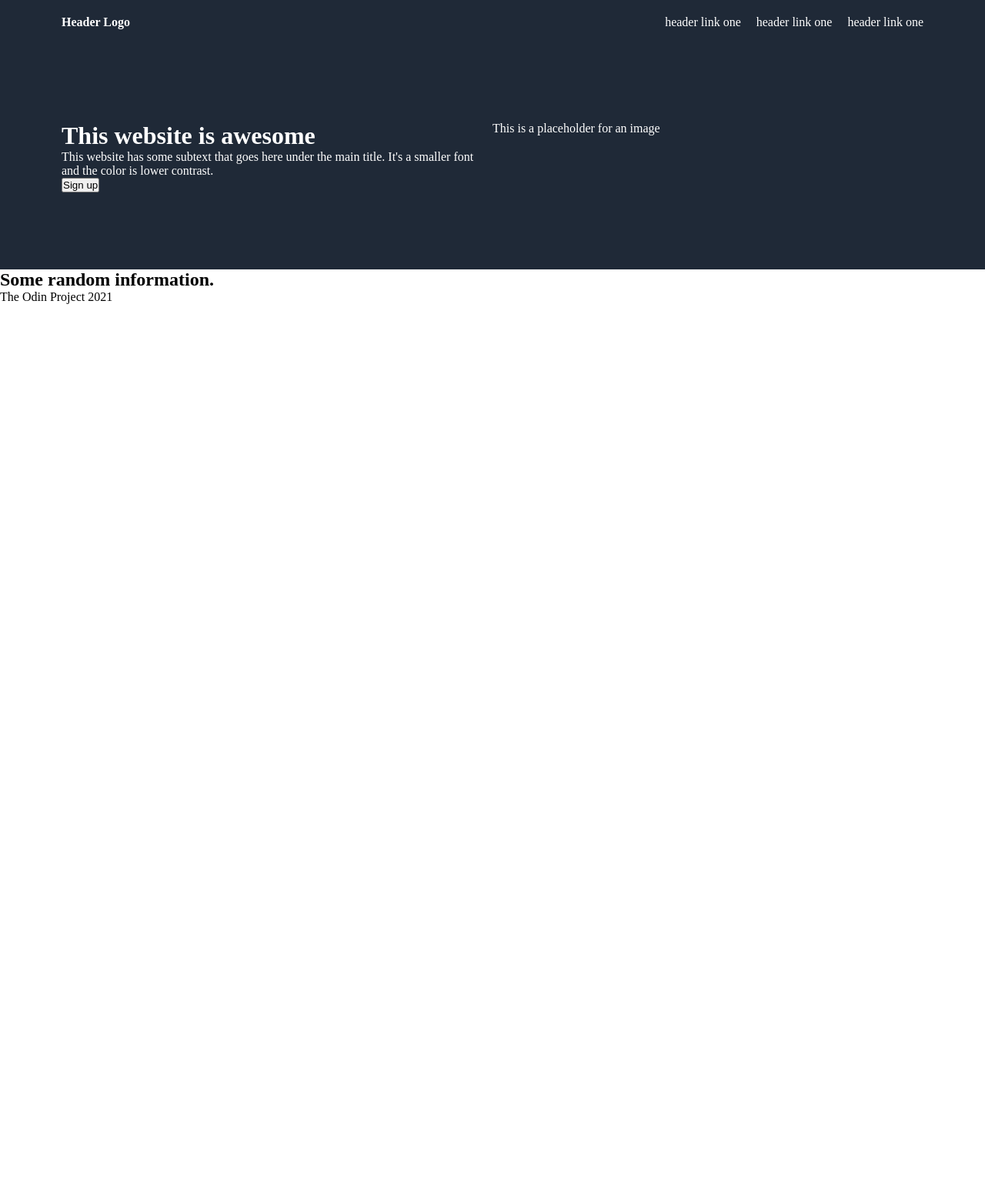
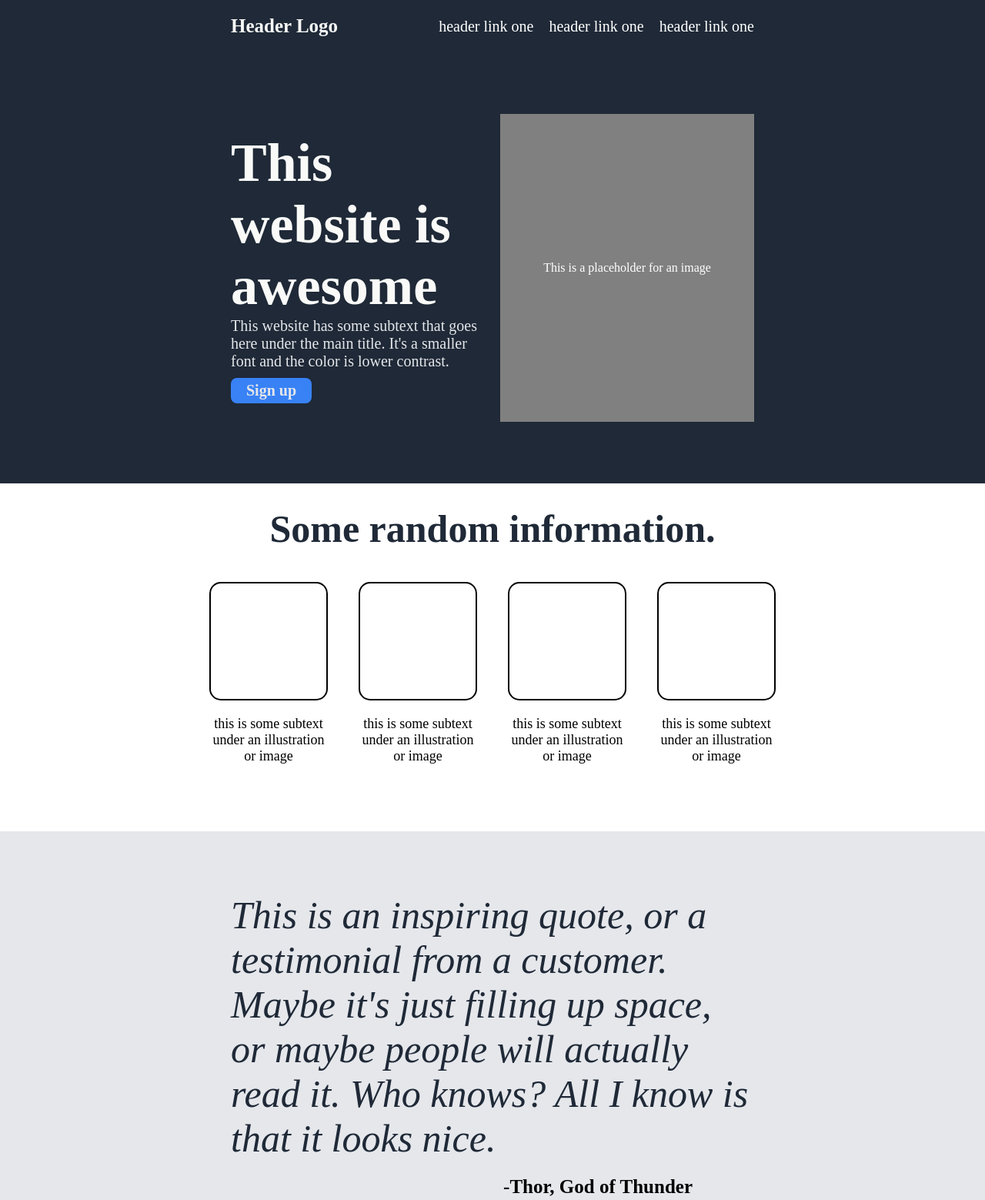
Before and after one commit to cosminbordianu/Odin-Landing-Page, a plain HTML site: page index.html in a window 1280 px wide. Shown: the top 1559 px of the page at 77% size. Before the commit the page ends 800 px from the top, so only its background shows below. Drawn offline with Linux system fonts and the light colour scheme.

Commit message:
last changes

```diff
--- a/index.html
+++ b/index.html
@@ -20,14 +20,41 @@
         <div class="text">
             <h1>This website is awesome</h1>
             <p>This website has some subtext that goes here under the main title. It's a smaller font and the color is lower contrast.</p>
-            <button>Sign up</button>
+            <a href="" class="button"><p>Sign up</p></a>
         </div>
         <div class="image">
             <p>This is a placeholder for an image</p>
         </div>
     </div>
+
+    <h2>Some random information.</h2>
+
     <div class="cards">
-        <h2>Some random information.</h2>
+        <div class="container">
+            <div class="card"></div>
+            <div class="card"></div>
+            <div class="card"></div>
+            <div class="card"></div>
+        </div>
+        <div class="text2">
+            <p>this is some subtext under an illustration or image</p>
+            <p>this is some subtext under an illustration or image</p>
+            <p>this is some subtext under an illustration or image</p>
+            <p>this is some subtext under an illustration or image</p>
+        </div>
+    </div>
+
+    <div class="quote">
+        <p>This is an inspiring quote, or a testimonial from a customer. Maybe it's just filling up space, or maybe people will actually read it. Who knows? All I know is that it looks nice.</p>
+        <h3>-Thor, God of Thunder</h3>
+    </div>
+
+    <div class="sign-up">
+        <div class="text3">
+            <h3>Call to action! It's time!</h3>
+            <p>Sign up for our product by clocking that button right over there</p>
+        </div>
+        <a href=""><p>Sign up</p></a>
     </div>
 
     <div class="footer">
--- a/style.css
+++ b/style.css
@@ -6,6 +6,9 @@
 body {
     box-sizing: border-box;
     background-color: white;
+    min-height: 100vh;
+    display: flex;
+    flex-direction: column;
 }
 
 .header {
@@ -13,16 +16,20 @@ body {
     display: flex;
     color: white;
     justify-content: space-between;
-    padding: 20px 80px;
+    padding: 20px 300px;
+    align-items: center;
 }
 
 .header-links {
     display: flex;
     gap: 20px;
+    font-size: 20px;
 }
 
 .logo {
     font-weight: bold;
+    font-size: 25px;
+    color: #F9FAF8;
 }
 
 ul, a {
@@ -36,9 +43,151 @@ ul, a {
     background-color: #1F2937;
     display: flex;
     color: white;
-    padding: 100px 80px;
+    padding: 80px 300px;
+    gap: 20px;
 }
 
 .text, .image {
     width: 50%;
+    height: 400px;
 }
+
+h1 {
+    font-size: 70px;
+    color: #F9FAF8;
+}
+
+.text p {
+    font-size: 20px;
+    color: #e5e7eb;
+}
+
+.button p {
+    font-weight: bold;
+    color: #e5e7eb;
+}
+
+.image {
+    background-color: gray;
+    display: flex;
+    align-items: center;
+    justify-content: center;
+}
+
+.text {
+    display: flex;
+    flex-direction: column;
+    justify-content: center;
+}
+
+.button {
+    background-color: #3882f6;
+    width: fit-content;
+    padding: 5px 20px;
+    border-radius: 8px;
+    margin-top: 10px;
+}
+
+h2 {
+    text-align: center;
+    margin-top: 30px;
+    margin-bottom: 20px;
+    font-size: 50px;
+    color: #1F2937;
+}
+
+.container {
+    display: flex;
+    flex-direction: row;
+    gap: 40px;
+    padding: 20px;
+    justify-content: center;
+    align-items: center;
+}
+
+.card {
+    border: 2px solid black;
+    border-radius: 15px;
+    width: 150px;
+    height: 150px;
+}
+
+.text2 {
+    display: flex;
+    flex-direction: row;
+    gap: 44px;
+    justify-content: center;
+    align-items: center;
+}
+
+.text2 p {
+    width: 150px;
+    height: 150px;
+    text-align: center;
+    font-size: 18px;
+}
+
+.quote {
+    display: flex;
+    flex-direction: column;
+    background-color: #e5e7eb;
+    color: white;
+    padding: 80px 300px;
+    height: 400px;
+    align-items: flex-end;
+    justify-content: center;
+    flex: 1;
+}
+
+.quote p {
+    font-size: 50px;
+    font-style: italic;
+    color: #1F2937;
+}
+
+h3 {
+    color: black;
+    font-size: 25px;
+    margin-top: 20px;
+    margin-right: 80px;
+}
+
+.sign-up {
+    display: flex;
+    background-color: #3882f6;
+    align-items: center;
+    gap: 50px;
+    justify-content: space-between;
+    padding: 30px 200px;
+    flex-basis: 100px;
+    margin: 80px 20%;
+    border: 1px solid #3882f6;
+    border-radius: 10px;
+    color: white;
+}
+
+.text3 {
+    display: flex;
+    flex-direction: column;
+    justify-content: center;
+}
+
+.text3 h3 {
+    color: white;
+}
+
+.sign-up a {
+    border: 2px solid white;
+    padding: 10px 30px;
+    border-radius: 20px;
+}
+
+.footer {
+    margin-top: auto;
+    background-color:#1F2937 ;
+    color: white;
+    display: flex;
+    padding: 20px;
+    justify-content: center;
+    align-items: center;
+}
```
